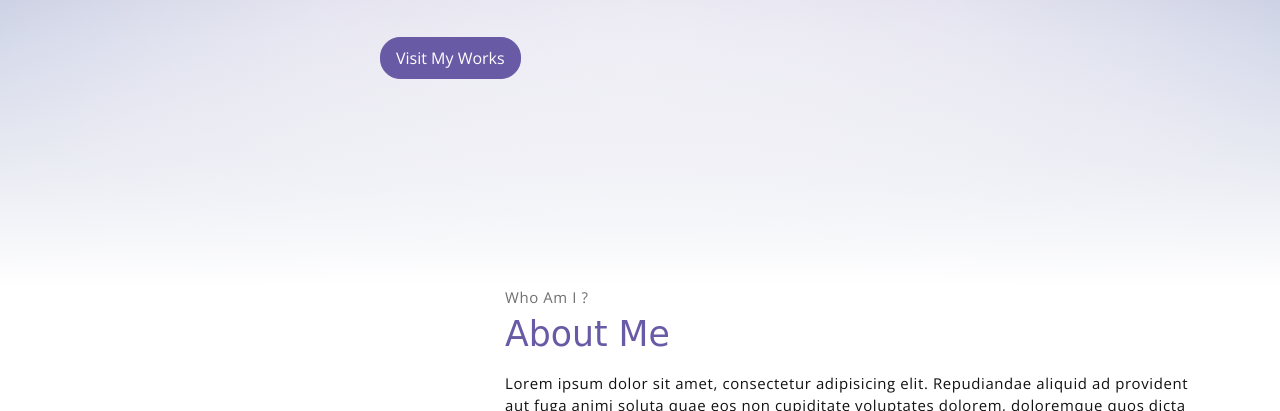
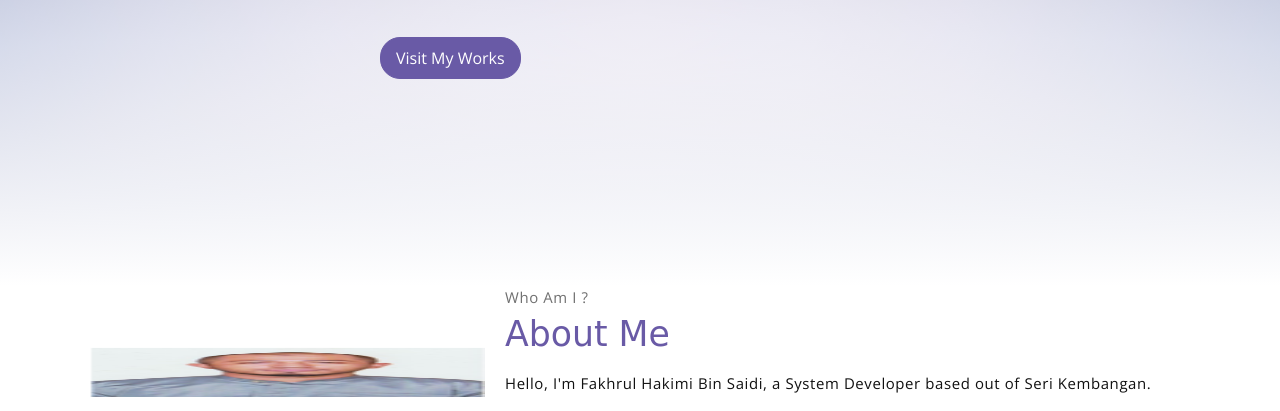
Before and after one commit to kerolkimie/portfolio, a plain HTML site: page index.html in a window 1280 px wide. Shown: the part 514-925 px from the top of the page. Drawn offline with nearby package versions, Linux system fonts and the light colour scheme; a web font is replaced by a local one.

Commit message:
ubah ayat

```diff
--- a/index.html
+++ b/index.html
@@ -76,13 +76,7 @@
                     <p class="section-subtitle">Who Am I ?</p>
                     <h2 class="section-title mb-3">About Me</h2>
                     <p>
-                        Lorem ipsum dolor sit amet, consectetur adipisicing elit. Repudiandae aliquid ad provident aut
-                        fuga animi soluta quae eos non cupiditate voluptates dolorem, doloremque quos dicta quibusdam
-                        impedit iure nemo a iste
-                        <br>culpa! Quasi quibusdam hic recusandae delectus velit officiis explicabo voluptatibus! Nemo
-                        esse similique, voluptates labore distinctio, placeat explicabo facilis molestias, blanditiis
-                        culpa iusto voluptatem ratione eligendi a, quia temporibus velit vero ipsa sint ex voluptatum
-                        expedita aliquid! Debitis, nam!
+                        Hello, I'm Fakhrul Hakimi Bin Saidi, a System Developer based out of Seri Kembangan.
                     </p>
                     <button class="btn-rounded btn btn-outline-primary mt-4">Download CV</button>
                 </div>
```
